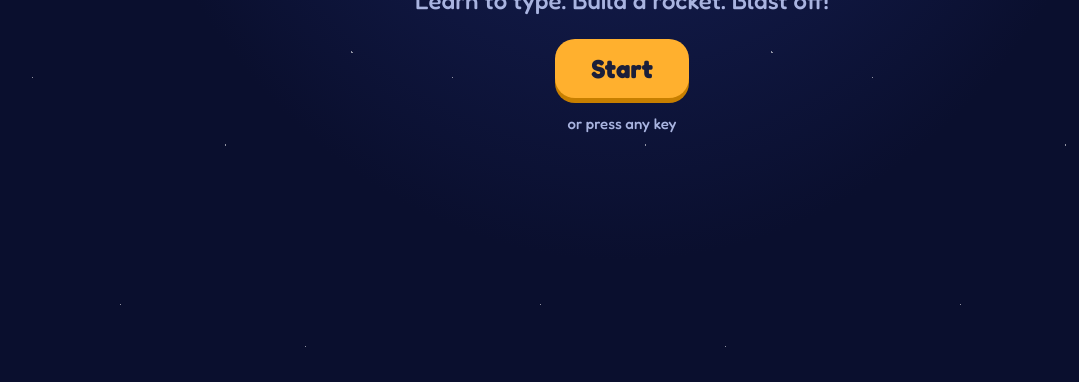
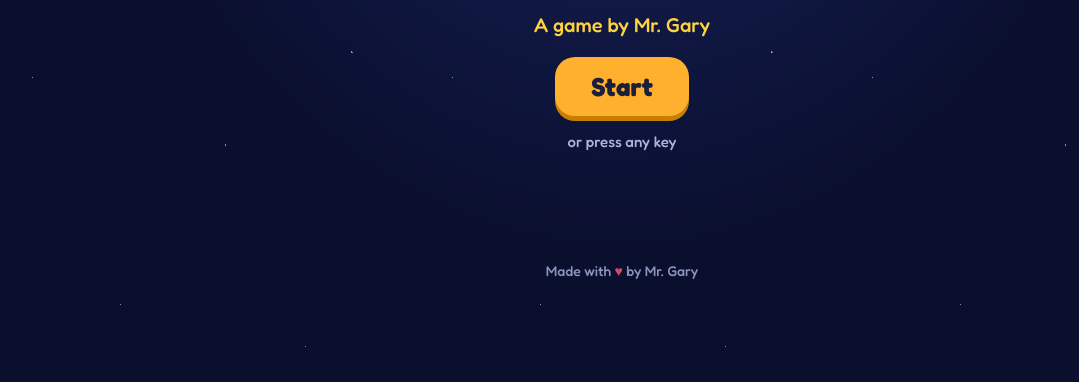
Before and after one commit to puncraft/typingtutor, a plain HTML site: page index.html in a window 1280 px wide. Shown: the part 418-800 px from the top of the page, without its empty margins (18-1097 px from the left). Drawn offline with Linux system fonts and the light colour scheme; a web font is replaced by a local one.

Commit message:
Add Mr. Gary credit to start screen, footer, and first welcome
Co-Authored-By: Claude Opus 5.5 <noreply@anthropic.com>

```diff
--- a/css/style.css
+++ b/css/style.css
@@ -608,6 +608,18 @@ h1, h2, h3 { font-family: var(--font-fun); font-weight: 700; }
 .art-robot .robot-eye { transform-box: fill-box; transform-origin: center; animation: blink 4s infinite; }
 .art-robot .robot-light { animation: glow 1.4s ease-in-out infinite; }
 
+/* Credit */
+.credit {
+  text-align: center;
+  color: var(--muted);
+  font-family: var(--font-fun);
+  font-size: 14px;
+  padding: 8px 16px 18px;
+  opacity: .8;
+}
+.credit .heart { color: var(--bad); }
+.splash-by { font-family: var(--font-fun); font-size: 20px; color: var(--star); margin: -8px 0 4px; }
+
 /* Toast */
 .toast {
   position: fixed;
--- a/index.html
+++ b/index.html
@@ -18,6 +18,7 @@
     <section id="screen-lesson" class="screen"></section>
     <section id="screen-results" class="screen"></section>
   </main>
+  <footer class="credit">Made with <span class="heart">♥</span> by Mr. Gary</footer>
   <div id="toast" class="toast" hidden></div>
 
   <script src="js/art.js"></script>
--- a/js/app.js
+++ b/js/app.js
@@ -14,6 +14,7 @@
           <div class="splash-rocket">${TT.Art.rocket({ fins: true, cockpit: true, nose: true, flame: true })}</div>
           <h1 class="title">Space Cadet Typing</h1>
           <p class="splash-sub">Learn to type. Build a rocket. Blast off!</p>
+          <p class="splash-by">A game by Mr. Gary</p>
           <button class="btn btn-big" data-act="start">Start</button>
           <div class="hint">or press any key</div>
           ${touchOnly ? '<div class="notice">This game needs a real keyboard. Try it on a laptop or a computer.</div>' : ''}
--- a/js/hub.js
+++ b/js/hub.js
@@ -157,7 +157,7 @@
     const next = TT.Progress.nextLesson(p);
     let text;
     if (next && next.id === 1) {
-      text = `Welcome to your launch pad, ${p.name}! Your rocket is not finished yet. Every lesson adds something new. Press the space bar to start lesson 1!`;
+      text = `Welcome to your launch pad, ${p.name}! Mr. Gary built it just for you. Your rocket is not finished yet. Every lesson adds something new. Press the space bar to start lesson 1!`;
     } else if (next) {
       const keys = next.newKeys.length ? `Let's learn ${next.newKeys.map((k) => (k === ';' ? 'semicolon' : k.toUpperCase())).join(' and ')}.` : "Let's review everything.";
       text = `Welcome back, ${p.name}! Ready for lesson ${next.id}? ${keys}`;
```
